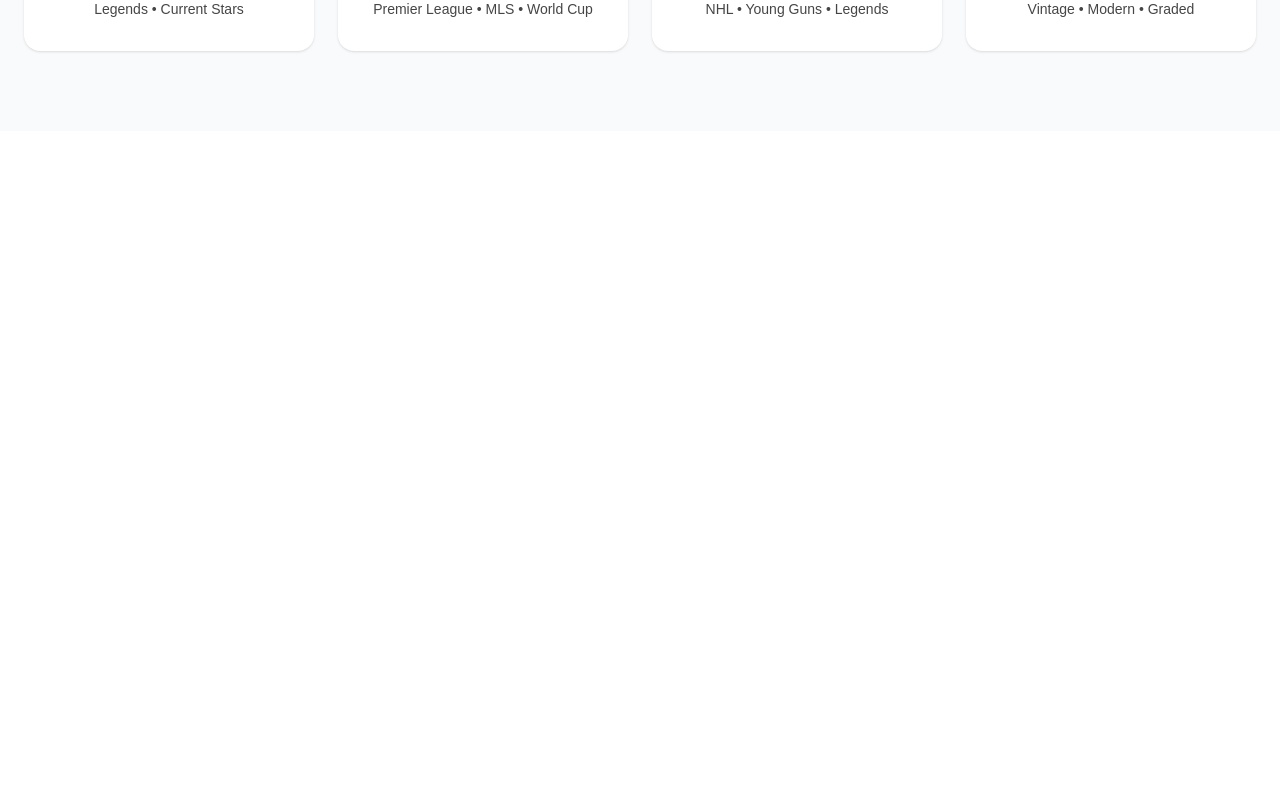
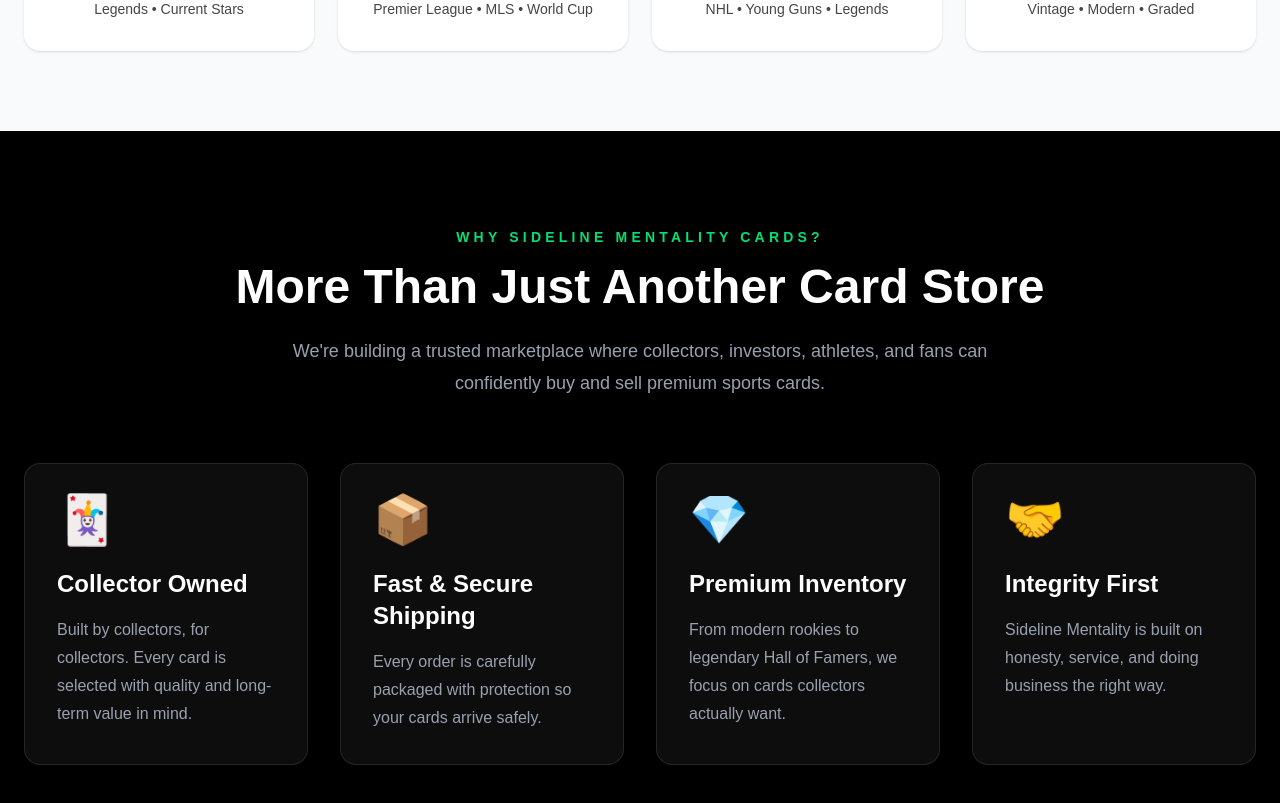
Before and after one commit to sidelinementality/sideline-mentality-cards, a Next.js app: page / in a window 1280 px wide. Shown: the part 2220-3023 px from the top of the page. Before the commit the page ends 2351 px from the top, so only its background shows below. Built offline with nearby package versions, Linux system fonts and the light colour scheme.

Commit message:
Add Why Choose Us homepage section

```diff
--- a/src/app/page.tsx
+++ b/src/app/page.tsx
@@ -1,6 +1,7 @@
 import FeaturedInventory from "@/components/home/FeaturedInventory";
 import Hero from "@/components/home/Hero";
 import ShopBySport from "@/components/home/ShopBySport";
+import WhyChooseUs from "@/components/home/WhyChooseUs";
 import Navbar from "@/components/layout/Navbar";
 
 export default function Home() {
@@ -10,6 +11,7 @@
       <Hero />
       <FeaturedInventory />
       <ShopBySport />
+      <WhyChooseUs />
     </>
   );
 }
--- /dev/null
+++ b/src/components/home/WhyChooseUs.tsx
@@ -0,0 +1,68 @@
+const reasons = [
+    {
+      title: "Collector Owned",
+      description:
+        "Built by collectors, for collectors. Every card is selected with quality and long-term value in mind.",
+      icon: "🃏",
+    },
+    {
+      title: "Fast & Secure Shipping",
+      description:
+        "Every order is carefully packaged with protection so your cards arrive safely.",
+      icon: "📦",
+    },
+    {
+      title: "Premium Inventory",
+      description:
+        "From modern rookies to legendary Hall of Famers, we focus on cards collectors actually want.",
+      icon: "💎",
+    },
+    {
+      title: "Integrity First",
+      description:
+        "Sideline Mentality is built on honesty, service, and doing business the right way.",
+      icon: "🤝",
+    },
+  ];
+
+  export default function WhyChooseUs() {
+    return (
+      <section className="bg-black px-6 py-24 text-white">
+        <div className="mx-auto max-w-7xl">
+          <div className="text-center">
+            <p className="text-sm font-bold uppercase tracking-[0.3em] text-green-400">
+              Why Sideline Mentality Cards?
+            </p>
+
+            <h2 className="mt-4 text-4xl font-black sm:text-5xl">
+              More Than Just Another Card Store
+            </h2>
+
+            <p className="mx-auto mt-6 max-w-3xl text-lg leading-8 text-gray-400">
+              We're building a trusted marketplace where collectors, investors,
+              athletes, and fans can confidently buy and sell premium sports cards.
+            </p>
+          </div>
+
+          <div className="mt-16 grid gap-8 md:grid-cols-2 lg:grid-cols-4">
+            {reasons.map((reason) => (
+              <div
+                key={reason.title}
+                className="rounded-2xl border border-white/10 bg-white/5 p-8 transition hover:border-green-500 hover:bg-green-500/10"
+              >
+                <div className="text-5xl">{reason.icon}</div>
+
+                <h3 className="mt-6 text-2xl font-bold">
+                  {reason.title}
+                </h3>
+
+                <p className="mt-4 leading-7 text-gray-400">
+                  {reason.description}
+                </p>
+              </div>
+            ))}
+          </div>
+        </div>
+      </section>
+    );
+  }
```
